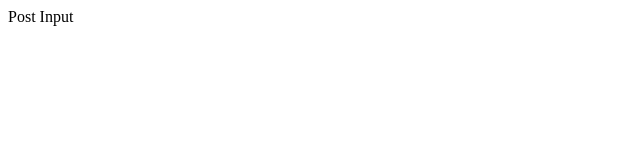
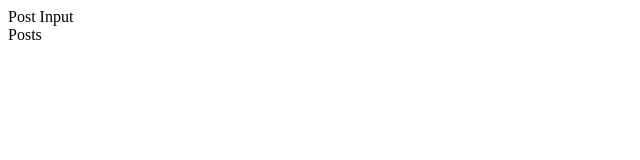
Before and after one commit to yvonnersz/mock-reddit-frontend, a React (Create React App) app: page / in a window 1280 px wide. Shown: the top 160 px of the page, without its empty margins (0-640 px from the left). Built offline with nearby package versions, Linux system fonts and the light colour scheme.

Commit message:
import components and connect

```diff
--- a/src/components/Posts.js
+++ b/src/components/Posts.js
@@ -3,7 +3,7 @@ import React from 'react';
 const Posts = (props) => {
     return (
         <div>
-
+            Posts
         </div>
     )
 }
--- a/src/containers/PostsContainer.js
+++ b/src/containers/PostsContainer.js
@@ -1,14 +1,23 @@
 import React from 'react';
 import PostInput from '../components/PostInput';
+import Posts from '../components/Posts';
+import { connect } from 'react-redux';
 
 class PostsContainer extends React.Component {
     render() {
         return (
             <div>
                 <PostInput />
+                <Posts />
             </div>
         )
     }
 }
 
-export default PostsContainer;
+const mapStateToProps = state => {
+    return {
+        posts: state.posts
+    }
+}
+
+export default connect (mapStateToProps)(PostsContainer);
```
